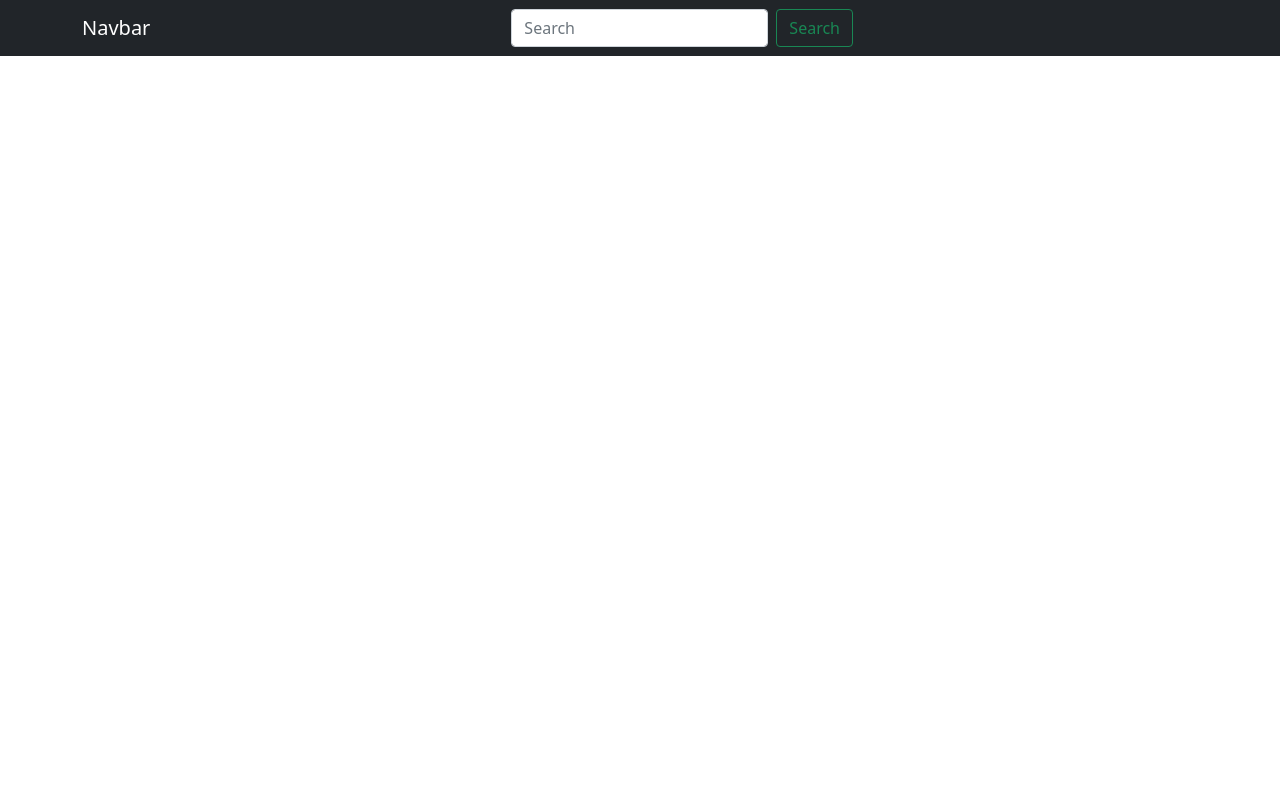
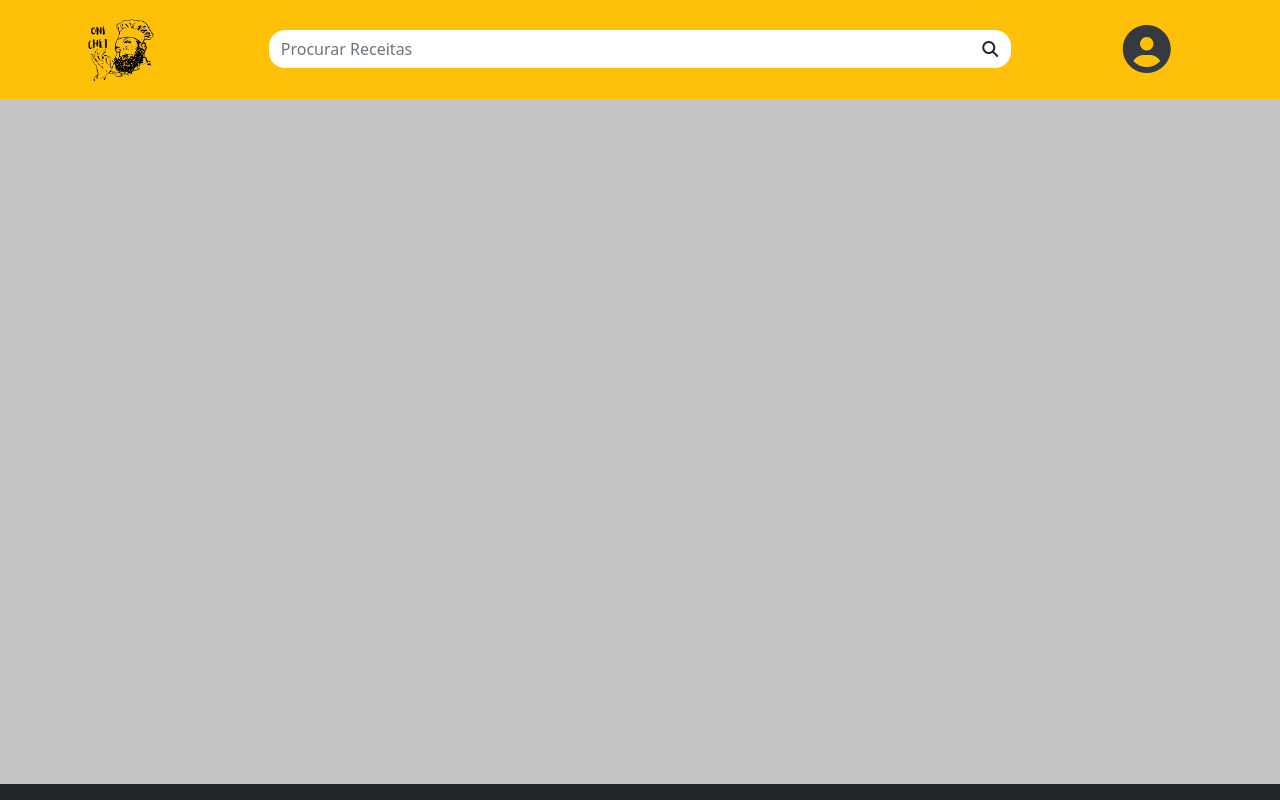
Before and after one commit to Atividades-em-grupo/OneChef, an Angular app: page / in a window 1280 px wide. Built offline with nearby package versions, Linux system fonts and the light colour scheme.

Commit message:
Finalização do cabeçalho

```diff
--- a/src/app/app.component.html
+++ b/src/app/app.component.html
@@ -1 +1,3 @@
 <app-cabecalho></app-cabecalho>
+
+<app-rodape></app-rodape>
--- a/src/app/cabecalho/cabecalho.component.css
+++ b/src/app/cabecalho/cabecalho.component.css
@@ -0,0 +1,38 @@
+.bg-onechef {
+    background-color: #FFC107;
+}
+
+.logo {
+    width: 5rem;
+    padding: 0.3rem;
+}
+
+.btn {
+    border-radius: 0 1rem 1rem 0;
+}
+
+.form {
+    width: 80%;
+    margin: 0 1rem 0 0;
+    padding: 0.3rem;
+}
+
+.form-control {
+    border-radius: 1rem 0 0 1rem;
+    border: 0;
+}
+
+.button-search {
+    background-color: #fff;
+}
+
+.login {
+    max-width: 5rem;
+    margin: 0;
+}
+
+.user-icon {
+    font-size: 3rem;
+    padding: 0.3rem;
+    color: #343a40;
+}
--- a/src/app/cabecalho/cabecalho.component.html
+++ b/src/app/cabecalho/cabecalho.component.html
@@ -1,7 +1,8 @@
 <header>
-    <nav class="navbar navbar-expand-lg navbar-dark bg-dark">
+    <nav class="navbar navbar-expand-md navbar-dark bg-onechef">
         <div class="container">
-            <a class="navbar-brand" href="#">Navbar</a>
+            <a class="navbar-brand" href="#"><img src="assets/imgs/logo/one-chef.png" alt="logo" class="logo"></a>
+
             <button class="navbar-toggler" type="button" data-bs-toggle="collapse"
                 data-bs-target="#navbarSupportedContent" aria-controls="navbarSupportedContent" aria-expanded="false"
                 aria-label="Toggle navigation">
@@ -9,17 +10,17 @@
             </button>
 
             <div class="collapse navbar-collapse justify-content-center" id="navbarSupportedContent">
-                <form class="d-flex">
-                    <input class="form-control me-2" type="search" placeholder="Search" aria-label="Search">
-                    <button class="btn btn-outline-success" type="submit">Search</button>
+                <form class="d-flex form">
+                    <input class="form-control" type="search" placeholder="Procurar Receitas" aria-label="Search">
+                    <button class="btn button-search" type="submit">
+                        <i class="fas fa-search"></i>
+                    </button>
                 </form>
-
-
             </div>
 
-
+            <div class="collapse navbar-collapse login" id="navbarSupportedContent">
+                <a class="navbar-brand" href="#"><i class="fas fa-user-circle user-icon"></i></a>
+            </div>
         </div>
-
-
     </nav>
 </header>
--- a/src/app/rodape/rodape.component.html
+++ b/src/app/rodape/rodape.component.html
@@ -1 +1,3 @@
-<p>rodape works!</p>
+<nav class="navbar navbar-dark bg-dark fixed-bottom">
+
+</nav>
--- a/src/index.html
+++ b/src/index.html
@@ -11,6 +11,8 @@
 
 <body>
   <app-root></app-root>
+
+  <script src="https://kit.fontawesome.com/9618a9e136.js" crossorigin="anonymous"></script>
 </body>
 
 </html>
--- a/src/styles.css
+++ b/src/styles.css
@@ -3,3 +3,7 @@
     padding: 0;
     box-sizing: border-box;
 }
+
+body {
+    background-color: #c4c4c4;
+}
```
Also changed, not shown: src/assets/imgs/logo/one-chef.png (added).
